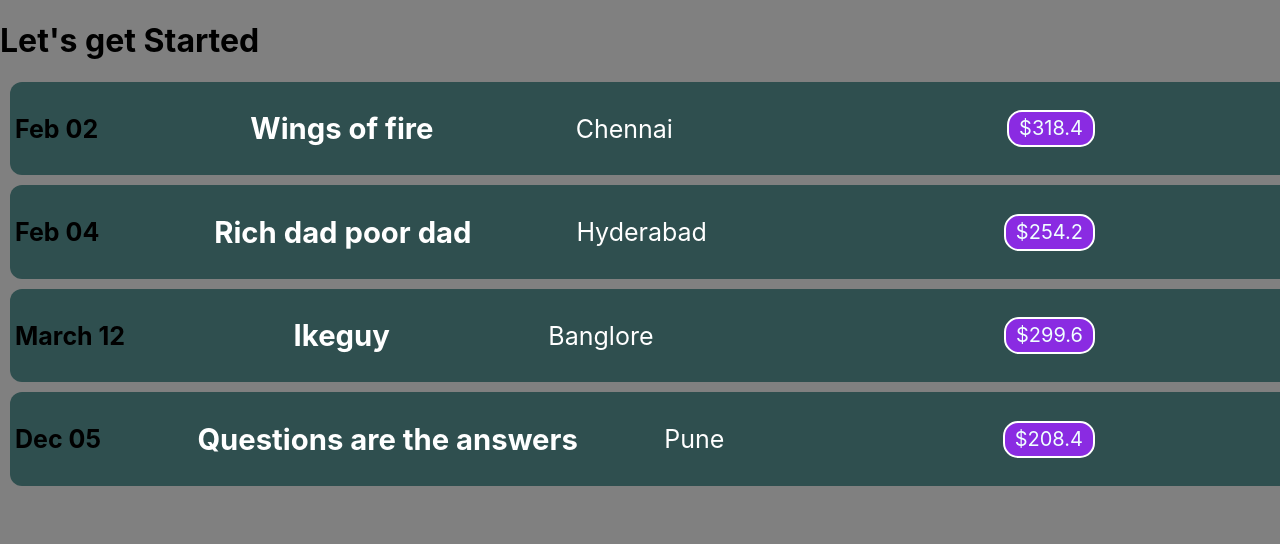
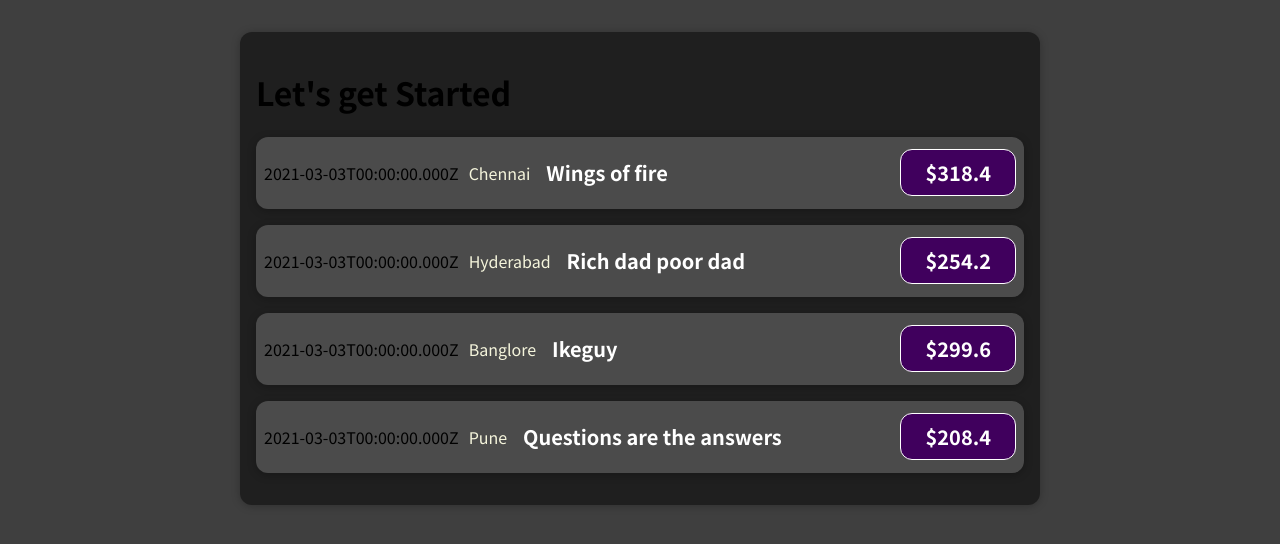
Before and after one commit to fhhdjfhedjdkjd123/reactJs, a JavaScript app: page / in a window 1280 px wide. Shown: the top 544 px of the page. Built offline with nearby package versions, Linux system fonts and the light colour scheme; the HTML template or start-up script is replaced by a standard one.

Commit message:
organizes in a fie structure and used arraow function

```diff
--- a/src/App.js
+++ b/src/App.js
@@ -1,31 +1,31 @@
-import ExpenseItem from "./components/ExpenseItem";
+import ExpenseItem from "./components/Expenses/ExpenseItem";
 
 function App(){
   const expenses =[
     {
       id:1,
-      date: "Feb 02",
+      date: new Date(Date.UTC(2021,2,3)),
       title:"Wings of fire",
       locaOfExpenditure: "Chennai",
       price:318.4
     } ,
     {
       id:2,
-      date: "Feb 04",
+      date: new Date(Date.UTC(2021,2,3)),
       title:"Rich dad poor dad",
       locaOfExpenditure: "Hyderabad",
       price:254.2
     },
     {
       id:3,
-      date: "March 12",
+      date: new Date(Date.UTC(2021,2,3)),
       title:"Ikeguy",
       locaOfExpenditure: "Banglore",
       price:299.6
     },
     {
       id:4,
-      date: "Dec 05",
+      date: new Date(Date.UTC(2021,2,3)),
       title:"Questions are the answers",
       locaOfExpenditure: "Pune",
       price:208.4
@@ -33,7 +33,7 @@
 
   ];
   return(
-    <div>
+    <div className="expenses">
       <h1>Let's get Started</h1>
       {expenses.map((expense)=>(
        <ExpenseItem
--- /dev/null
+++ b/src/components/Expenses/ExpenseDate.css
@@ -0,0 +1,26 @@
+.expense-date {
+    display: flex;
+    flex-direction: column;
+    width: 5.5rem;
+    height: 5.5rem;
+    border: 1px solid #ececec;
+    background-color: #2a2a2a;
+    color: white;
+    border-radius: 12px;
+    align-items: center;
+    justify-content: center;
+  }
+
+  .expense-date__month {
+    font-size: 0.75rem;
+    font-weight: bold;
+  }
+
+  .expense-date__year {
+    font-size: 0.75rem;
+  }
+
+  .expense-date__day {
+    font-size: 1.5rem;
+    font-weight: bold;
+}
--- /dev/null
+++ b/src/components/Expenses/ExpenseDate.js
@@ -0,0 +1,9 @@
+import './ExpenseDate.css';
+const ExpenseDate=(props)=>{
+  return(
+    <div>
+        <div>{props.date.toISOString()}</div>
+    </div>
+  )
+};
+export default ExpenseDate;
--- /dev/null
+++ b/src/components/Expenses/ExpenseDetails.css
@@ -0,0 +1,19 @@
+
+  .expense-item__description {
+    display: flex;
+    flex-direction: column;
+    gap: 1rem;
+    align-items: flex-end;
+    flex-flow: column-reverse;
+    justify-content: flex-start;
+    flex: 1;
+  }
+  .expense-item__price {
+    font-size: 1rem;
+    font-weight: bold;
+    color: white;
+    background-color: #40005d;
+    border: 1px solid white;
+    padding: 0.5rem;
+    border-radius: 12px;
+  }
--- /dev/null
+++ b/src/components/Expenses/ExpenseDetails.js
@@ -0,0 +1,9 @@
+const ExpenseDetails=(props)=>{
+    return(
+        <div className="expense-item__description">
+            <h2>{props.title}</h2>
+            <div className='expense-item__price'>${props.price}</div>
+        </div>
+    )
+};
+export default ExpenseDetails;
--- /dev/null
+++ b/src/components/Expenses/ExpenseItem.css
@@ -0,0 +1,69 @@
+.expense-item {
+    display: flex;
+    justify-content: space-between;
+    align-items: center;
+    box-shadow: 0 2px 8px rgba(0, 0, 0, 0.25);
+    padding: 0.5rem;
+    margin: 1rem 0;
+    border-radius: 12px;
+    background-color: #4b4b4b;
+  }
+
+  .expense-item__description {
+    display: flex;
+    flex-direction: column;
+    gap: 1rem;
+    align-items: flex-end;
+    flex-flow: column-reverse;
+    justify-content: flex-start;
+    flex: 1;
+  }
+
+  .expense-item h2 {
+    color: #3a3a3a;
+    font-size: 1rem;
+    flex: 1;
+    margin: 0 1rem;
+    color: white;
+  }
+
+  .expense-item__price {
+    font-size: 1rem;
+    font-weight: bold;
+    color: white;
+    background-color: #40005d;
+    border: 1px solid white;
+    padding: 0.5rem;
+    border-radius: 12px;
+  }
+
+  @media (min-width: 580px) {
+    .expense-item__description {
+      flex-direction: row;
+      align-items: center;
+      justify-content: flex-start;
+      flex: 1;
+    }
+
+    .expense-item__description h2 {
+        font-size: 1.25rem;
+    }
+
+    .expense-item__price {
+      font-size: 1.25rem;
+      padding: 0.5rem 1.5rem;
+    }
+  }
+  .location{
+    padding:0px 0px 0px 10px;
+    color:beige;
+  }
+  .expenses{
+    padding:1rem;
+    background-color: rgb(31 31 31);
+    margin:2rem auto;
+    width:50rem;
+    max-width: 95%;
+    border-radius: 12px;
+    box-shadow:0px 1px 8px rgba(0, 0, 0, 0.25);
+  }
--- /dev/null
+++ b/src/components/Expenses/ExpenseItem.js
@@ -0,0 +1,29 @@
+import ExpenseDate from './ExpenseDate';
+import ExpenseDetails from './ExpenseDetails';
+import './ExpenseItem.css';
+const ExpenseItem=(props)=>{
+  // const{date,title,location,price} = props;
+  // const month = props.date.toLocalString("en-US",{month: "long"});
+  // const day = props.date.toLocalString("en-US",{day: "numeric"});
+  // const year = props.data.toLocalString("en-US",{year: "numeric"});
+
+  return (
+    <div className='expense-item'>
+      {/* <p>{props.date.toISOString()}</p> */}
+      {/* <div>
+        <div>{month}</div>
+        <div>{year}</div>
+        <div>{day}</div>
+      </div> */}
+      <ExpenseDate date={props.date}></ExpenseDate>
+      <p className='location'>{props.location}</p>
+      <ExpenseDetails title={props.title} price={props.price}></ExpenseDetails>
+      {/* <div className='expense-item__description'>
+         <h2>{props.title}</h2>
+         <div className='expense-item__price'>${props.price}</div>
+      </div> */}
+
+    </div>
+  );
+}
+export default ExpenseItem;
--- a/src/index.css
+++ b/src/index.css
@@ -1,14 +1,14 @@
+@import url('https://fonts.googleapis.com/css2?family=Noto+Sans+JP:wght@400;700&display=swap');
+
+* {
+  box-sizing: border-box;
+}
+
+html {
+  font-family: 'Noto Sans JP', sans-serif;
+}
+
 body {
   margin: 0;
-  font-family: -apple-system, BlinkMacSystemFont, 'Segoe UI', 'Roboto', 'Oxygen',
-    'Ubuntu', 'Cantarell', 'Fira Sans', 'Droid Sans', 'Helvetica Neue',
-    sans-serif;
-  -webkit-font-smoothing: antialiased;
-  -moz-osx-font-smoothing: grayscale;
-  background-color: grey;
+  background-color: #3f3f3f;
 }
-
-code {
-  font-family: source-code-pro, Menlo, Monaco, Consolas, 'Courier New',
-    monospace;
-}
```
